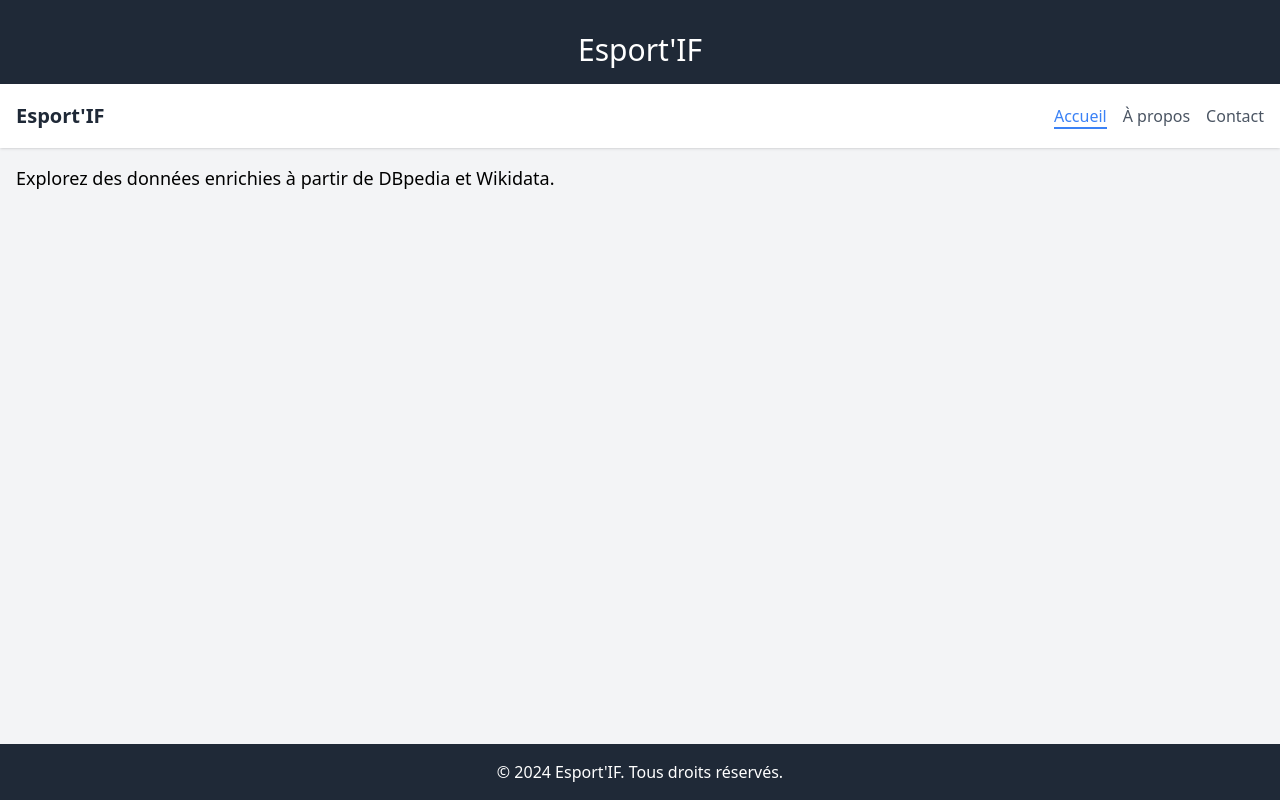
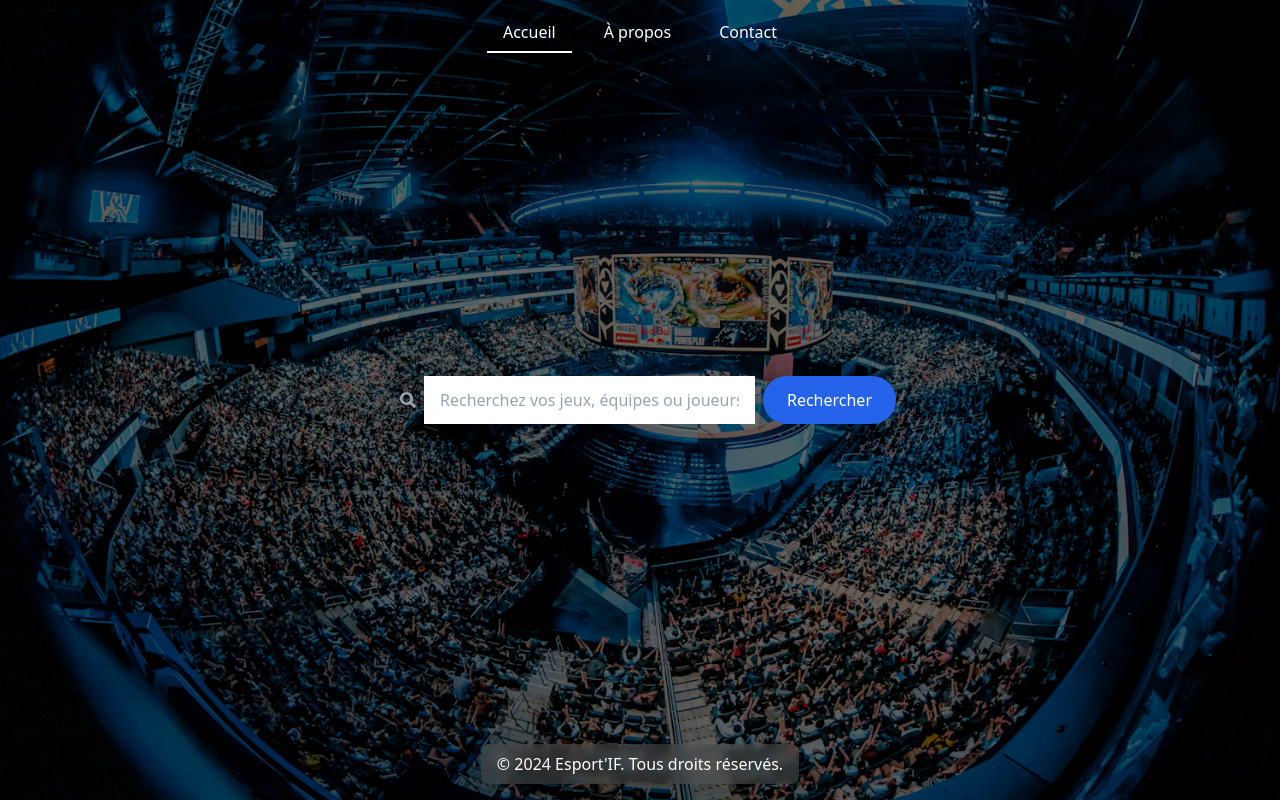
Before and after one commit to yolaatar/esportif, a React (Create React App) app: page / in a window 1280 px wide. Built offline with nearby package versions, Linux system fonts and the light colour scheme.

Commit message:
front banger avec searchbar moche encore

```diff
--- a/package.json
+++ b/package.json
@@ -8,6 +8,7 @@
     "@testing-library/user-event": "^13.5.0",
     "react": "^18.3.1",
     "react-dom": "^18.3.1",
+    "react-icons": "^5.4.0",
     "react-router-dom": "^7.0.2",
     "react-scripts": "^5.0.1",
     "web-vitals": "^2.1.4"
--- a/src/App.js
+++ b/src/App.js
@@ -1,38 +1,39 @@
-// src/App.js
 import React from "react";
 import { BrowserRouter as Router, Routes, Route } from "react-router-dom";
 import Navbar from "./components/Navbar";
+import Footer from "./components/Footer";
 import Home from "./pages/Home";
 import About from "./pages/About";
 import Contact from "./pages/Contact";
-// Importez d'autres pages selon vos besoins
 
 const App = () => {
 	return (
 		<Router>
-			<div className="min-h-screen flex flex-col">
-				{/* Titre principal */}
-				<header className="bg-gray-800 text-white p-4">
-					<h1 className="text-3xl">Esport'IF</h1>
-				</header>
+			<div className="min-h-screen flex flex-col relative">
+				{/* Image de fond globale */}
+				<img
+					src="/esport-bg.jpg" // Assurez-vous que l'image est dans public/
+					alt="Fond e-Sport"
+					className="absolute inset-0 w-full h-full object-cover -z-10"
+				/>
+
+				{/* Overlay global */}
+				<div className="absolute inset-0 bg-black opacity-60 -z-10"></div>
 
 				{/* Menu horizontal */}
 				<Navbar />
 
 				{/* Contenu de la page */}
-				<main className="flex-grow p-4">
+				<main className="flex-grow">
 					<Routes>
 						<Route path="/" element={<Home />} />
 						<Route path="/about" element={<About />} />
 						<Route path="/contact" element={<Contact />} />
-						{/* Ajoutez d'autres routes ici */}
 					</Routes>
 				</main>
 
-				{/* Footer (optionnel) */}
-				<footer className="bg-gray-800 text-white p-4 text-center">
-					© 2024 Esport'IF. Tous droits réservés.
-				</footer>
+				{/* Footer */}
+				<Footer />
 			</div>
 		</Router>
 	);
--- /dev/null
+++ b/src/components/Footer.js
@@ -0,0 +1,15 @@
+import React from "react";
+
+const Footer = () => {
+	return (
+		<footer className="absolute bottom-0 left-0 w-full text-white p-4 text-center z-10">
+			<div className="container mx-auto">
+				<p className="bg-neutral-600 bg-opacity-50 backdrop-blur-sm hover:bg-neutral-300 hover:bg-opacity-50 rounded-lg px-4 py-2 inline-block transition duration-300">
+					© 2024 Esport'IF. Tous droits réservés.
+				</p>
+			</div>
+		</footer>
+	);
+};
+
+export default Footer;
--- a/src/components/Navbar.js
+++ b/src/components/Navbar.js
@@ -1,29 +1,21 @@
-// src/components/Navbar.js
 import React from "react";
-import { Link, NavLink } from "react-router-dom";
+import { NavLink } from "react-router-dom";
 
 const Navbar = () => {
 	return (
-		<nav className="bg-white shadow">
+		<nav className="absolute top-0 left-0 w-full z-10">
 			<div className="container mx-auto px-4">
-				<div className="flex justify-between items-center h-16">
-					{/* Logo ou Titre */}
-					<div className="flex-shrink-0">
-						<Link to="/" className="text-xl font-bold text-gray-800">
-							Esport'IF
-						</Link>
-					</div>
-
-					{/* Menu */}
-					<div>
+				<div className="flex justify-center items-center h-16">
 					<ul className="flex space-x-4">
 						<li>
 							<NavLink
 								to="/"
 								className={({ isActive }) =>
+									`text-white px-4 py-2 ${
 										isActive
-											? "text-blue-500 border-b-2 border-blue-500"
-											: "text-gray-600 hover:text-blue-500"
+											? "border-b-2 border-white"
+											: "hover:backdrop-blur-sm hover:bg-neutral-600 hover:bg-opacity-50 rounded-lg transition duration-300"
+									}`
 								}
 							>
 								Accueil
@@ -33,9 +25,11 @@ const Navbar = () => {
 							<NavLink
 								to="/about"
 								className={({ isActive }) =>
+									`text-white px-4 py-2 ${
 										isActive
-											? "text-blue-500 border-b-2 border-blue-500"
-											: "text-gray-600 hover:text-blue-500"
+											? "border-b-2 border-white"
+											: "hover:backdrop-blur-sm hover:bg-neutral-600 hover:bg-opacity-50 rounded-lg transition duration-300"
+									}`
 								}
 							>
 								À propos
@@ -45,17 +39,17 @@ const Navbar = () => {
 							<NavLink
 								to="/contact"
 								className={({ isActive }) =>
+									`text-white px-4 py-2 ${
 										isActive
-											? "text-blue-500 border-b-2 border-blue-500"
-											: "text-gray-600 hover:text-blue-500"
+											? "border-b-2 border-white"
+											: "hover:backdrop-blur-sm hover:bg-neutral-600 hover:bg-opacity-50 rounded-lg transition duration-300"
+									}`
 								}
 							>
 								Contact
 							</NavLink>
 						</li>
-							{/* Ajoutez d'autres liens de navigation ici */}
 					</ul>
-					</div>
 				</div>
 			</div>
 		</nav>
--- a/src/pages/Home.js
+++ b/src/pages/Home.js
@@ -1,12 +1,35 @@
-// src/pages/Home.js
-import React from "react";
+import React, { useState } from "react";
+import { FaSearch } from "react-icons/fa";
 
 const Home = () => {
+	const [searchQuery, setSearchQuery] = useState("");
+
+	const handleSearch = (e) => {
+		e.preventDefault();
+		console.log("Recherche pour :", searchQuery);
+	};
+
 	return (
-		<div>
-			<p className="text-lg">
-				Explorez des données enrichies à partir de DBpedia et Wikidata.
-			</p>
+		<div className="relative h-screen flex items-center justify-center px-4">
+			<form
+				onSubmit={handleSearch}
+				className="flex w-full max-w-lg z-10 items-center"
+			>
+				<FaSearch className="text-gray-400 ml-4 mr-2" />
+				<input
+					type="text"
+					value={searchQuery}
+					onChange={(e) => setSearchQuery(e.target.value)}
+					placeholder="Recherchez vos jeux, équipes ou joueurs préférés..."
+					className="flex-1 px-4 py-3 focus:outline-none text-gray-700 w-full"
+				/>
+				<button
+					type="submit"
+					className="bg-blue-600 text-white px-6 py-3 rounded-full hover:bg-blue-700 transition-colors duration-300 ml-2"
+				>
+					Rechercher
+				</button>
+			</form>
 		</div>
 	);
 };
```
Also changed, not shown: public/esport-bg.jpg (added), 1 other file (tests, documents, lock files or other folders). Lines whose indentation alone changed are shown as unchanged.
